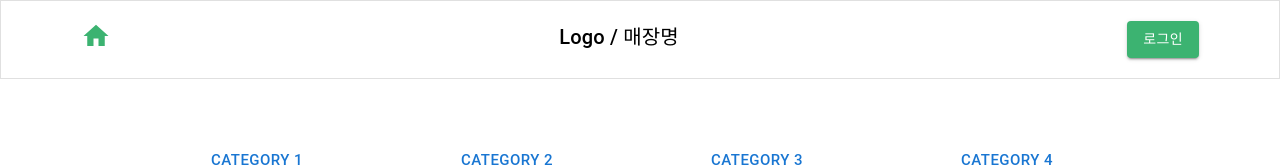
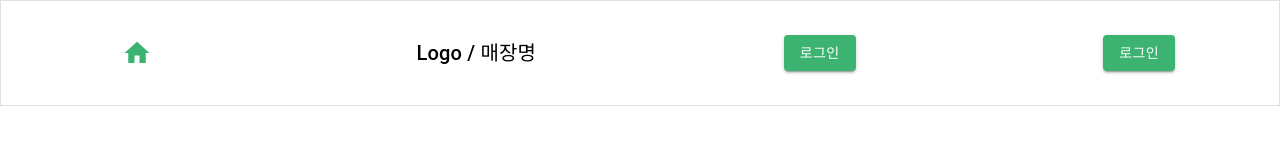
Before and after one commit to KioskForCafe/front-kiosk, a React (Create React App) app: page / in a window 1280 px wide. Shown: the top 167 px of the page. Built offline with nearby package versions, Linux system fonts and the light colour scheme.

Commit message:
feat: 로그인/회원가입 수정ing

```diff
--- a/package.json
+++ b/package.json
@@ -19,7 +19,8 @@
     "react-router-dom": "^6.11.0",
     "react-scripts": "5.0.1",
     "typescript": "^4.9.5",
-    "web-vitals": "^2.1.4"
+    "web-vitals": "^2.1.4",
+    "zustand": "^4.3.8"
   },
   "scripts": {
     "start": "react-scripts start",
--- /dev/null
+++ b/src/stores/index.ts
@@ -0,0 +1,3 @@
+import useUserStore from './user.store';
+
+export { useUserStore };
--- /dev/null
+++ b/src/stores/user.store.ts
@@ -0,0 +1,15 @@
+import { User } from "src/interfaces";
+import { create } from "zustand";
+
+interface IUserStroe {
+    user: User | null;
+    setUser: (user: User) => void;
+    resetUser: () => void;
+}
+
+const useStore = create<IUserStroe>((set) => ({
+    user: null,
+    setUser: (user: User) => set((state) => ({...state, user })),
+    resetUser: () => set((state) => ({...state, user: null})),
+}))
+export default useStore;
--- a/src/views/NavigationBar/index.tsx
+++ b/src/views/NavigationBar/index.tsx
@@ -2,21 +2,44 @@ import React from 'react';
 
 import Box from '@mui/material/Box';
 import HomeIcon from '@mui/icons-material/Home';
-import { AppBar, Button, Typography } from '@mui/material';
+import { AppBar, Button, Toolbar, Typography } from '@mui/material';
+import { useLocation, useNavigate } from 'react-router-dom';
+import { useUserStore } from 'src/stores';
 export default function NavigationBar() {
+
+    const navigator = useNavigate();
+    const path = useLocation();
+
+    const { user } = useUserStore();
 
 
     return (
         <Box sx={{ flexGrow: 1 }}>
             <AppBar variant='outlined' position="static" sx={{ p: '20px 80px', backgroundColor: '#ffffff' }} >
-            <Box sx={{ display: 'flex', justifyContent: 'space-between' }}>
-                <HomeIcon sx={{fontSize:'30px', color: '#3CB371'}}/>
+                <Box>
+                    <Toolbar sx={{ display: 'flex', justifyContent: 'space-between' }}>
+                        <Button>
+                            <HomeIcon sx={{ fontSize: '30px', color: '#3CB371' }} onClick={() => navigator('/')} />
+                        </Button>
                         <Typography variant="h6" sx={{ color: '#000000' }}>
                             Logo / 매장명
                         </Typography>
                         <Button variant='contained' sx={{ backgroundColor: '#3CB371' }}>
                             로그인
                         </Button>
+                        {path.pathname !== '/auth' && (user ?
+                            (
+                                <Button variant='outlined' sx={{ borderColor: '#3CB371', color: '#3CB371' }} onClick={() => navigator('/myPage')}>
+                                    마이페이지
+                                </Button>
+                            ) : (
+                                <Button variant='contained' sx={{ backgroundColor: '#3CB371' }} onClick={() => navigator('/auth')}>
+                                    로그인
+                                </Button>
+                            )
+                        )
+                        }
+                    </Toolbar>
                 </Box>
             </AppBar>
         </Box>
```
Also changed, not shown: src/interfaces/User.interface.ts (added, +9 -0 lines), src/interfaces/index.ts (+11 -0 lines), src/stores/sign-up.store.ts (added, +43 -0 lines), src/views/AuthenticationView/LoginCardView/index.tsx (added, +8 -0 lines), src/views/AuthenticationView/SignUpCardView/index.tsx (added, +8 -0 lines), src/views/AuthenticationView/index.tsx (added, +8 -0 lines), 1 other file (tests, documents, lock files or other folders). Lines whose indentation alone changed are shown as unchanged.
